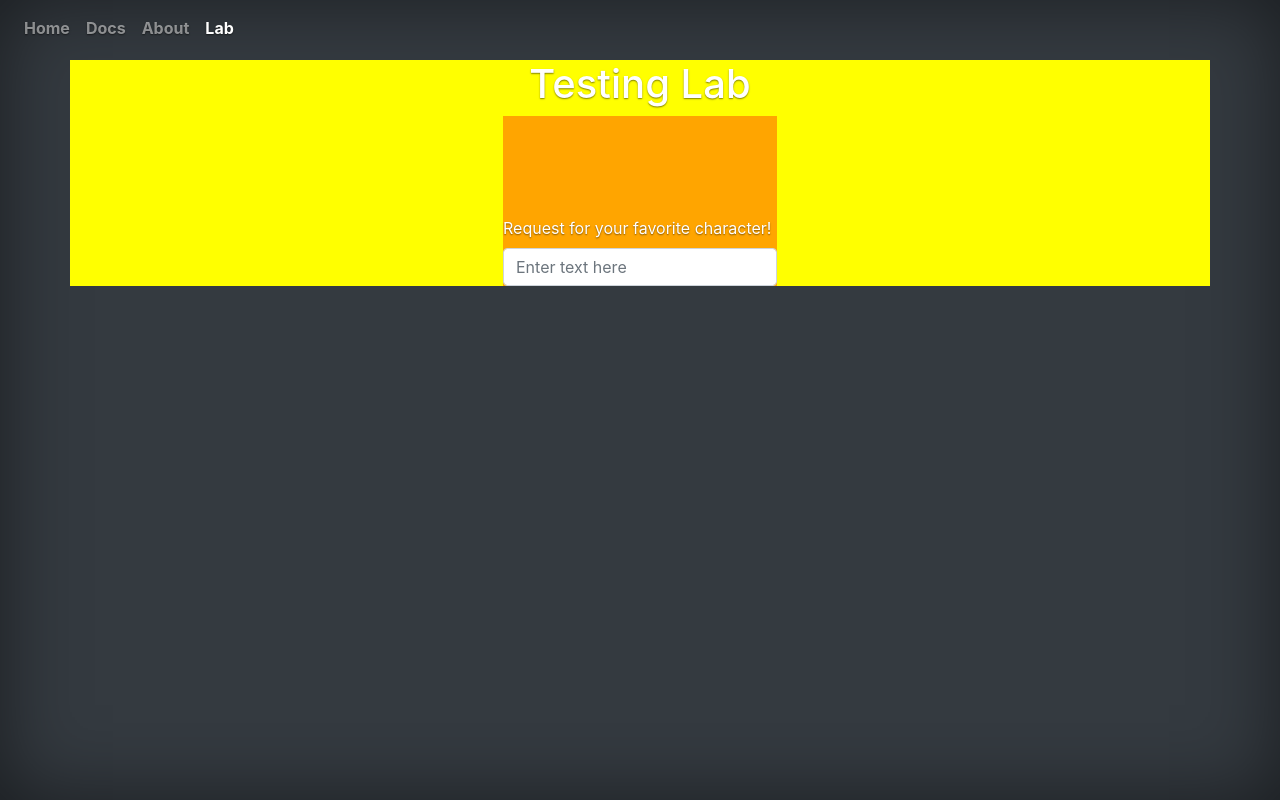
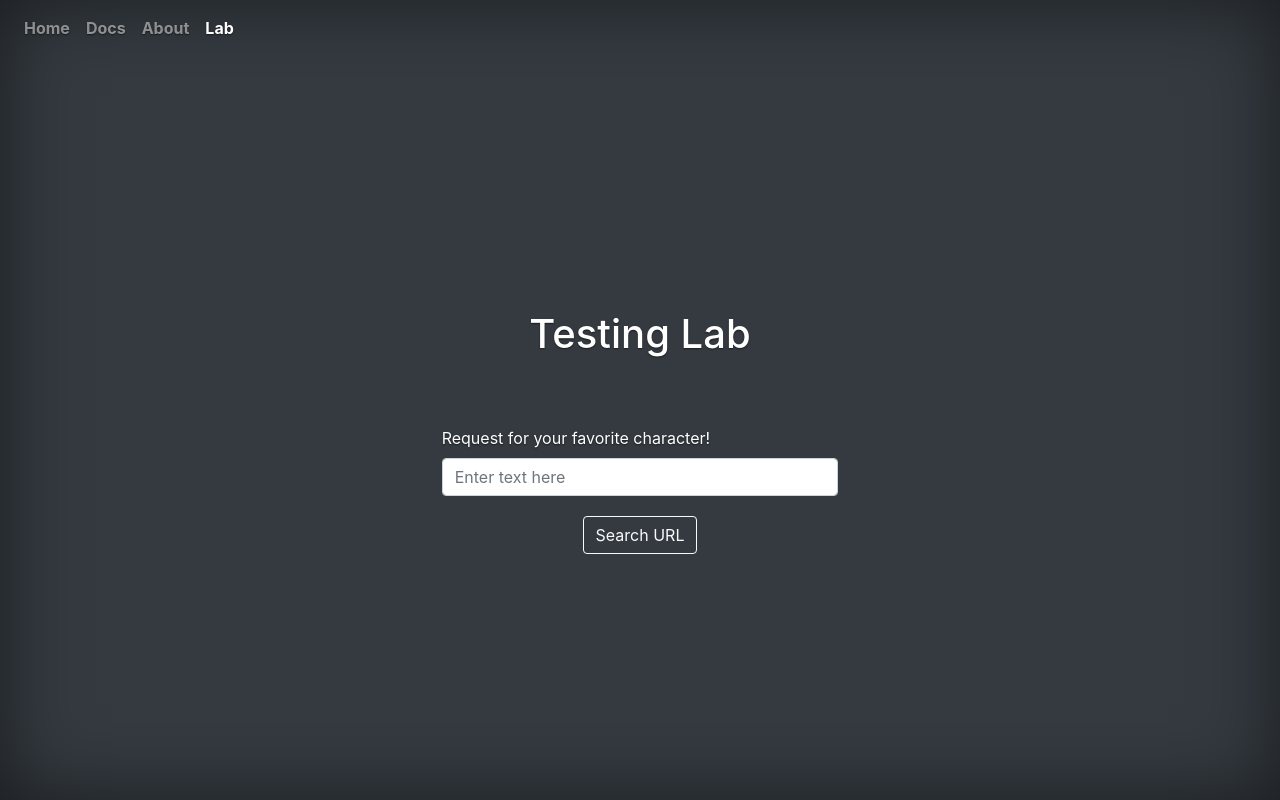
Before and after one commit to Dwan72/fma_quote, a React (Create React App) app in the folder random_quote_front/: page /lab in a window 1280 px wide. Built offline with nearby package versions, Linux system fonts and the light colour scheme.

Commit message:
edits to form

```diff
--- a/random_quote_front/src/components/Lab.js
+++ b/random_quote_front/src/components/Lab.js
@@ -3,14 +3,15 @@ import Form from 'react-bootstrap/Form'
 import Container from 'react-bootstrap/Container'
 import Row from 'react-bootstrap/Row';
 import Col from 'react-bootstrap/Col';
+import Button from 'react-bootstrap/Button';
 
 const ApiInput = () => {
 
     return(
         <div className = "formContainer">
-            <Form className = "formStyle">
+            <Form>
                 <Form.Label>Request for your favorite character!</Form.Label>
-                <Form.Control type="email" placeholder="Enter text here" />
+                <Form.Control placeholder="Enter text here" />
             </Form>
         </div>
     )
@@ -20,13 +21,20 @@ const ApiInput = () => {
 function Lab() {
     return (
         <div>
-            <Container className = "labContainer ">
-                <Row>
-                    <h1 className = "title">Testing Lab</h1>
+            <Container fluid className = "labContainer">
+                <Row className="lab-header justify-content-center">
+                    <h1>Testing Lab</h1>
                 </Row>
-                <Row>
-                    <ApiInput></ApiInput>
+
+                <Row className="form-style justify-content-center">
+                    <Col xs lg = "4">
+                        <ApiInput></ApiInput>
+                    </Col>
                 </Row>
+                <Row className="button-style justify-content-center">
+                    <Button variant="outline-light">Search URL</Button>
+                </Row>
+
 
             </Container>
         </div>
--- a/random_quote_front/src/styles/Lab.css
+++ b/random_quote_front/src/styles/Lab.css
@@ -1,17 +1,11 @@
-.formStyle {
-    display: flex;
-    flex-direction: column;
-    padding-top: 100px;
-    background-color: orange;
+.lab-header {
+    margin-top: 250px;
 }
 
-.labContainer {
-    display: flex;
-    flex-direction: column;
-    align-items: center;
-    background-color: yellow
+.form-style {
+    margin-top: 60px;
 }
 
-.formContainer {
-    background-color: black;
+.button-style {
+    margin-top: 20px;
 }
```
Also changed, not shown: 1 other file (tests, documents, lock files or other folders).
